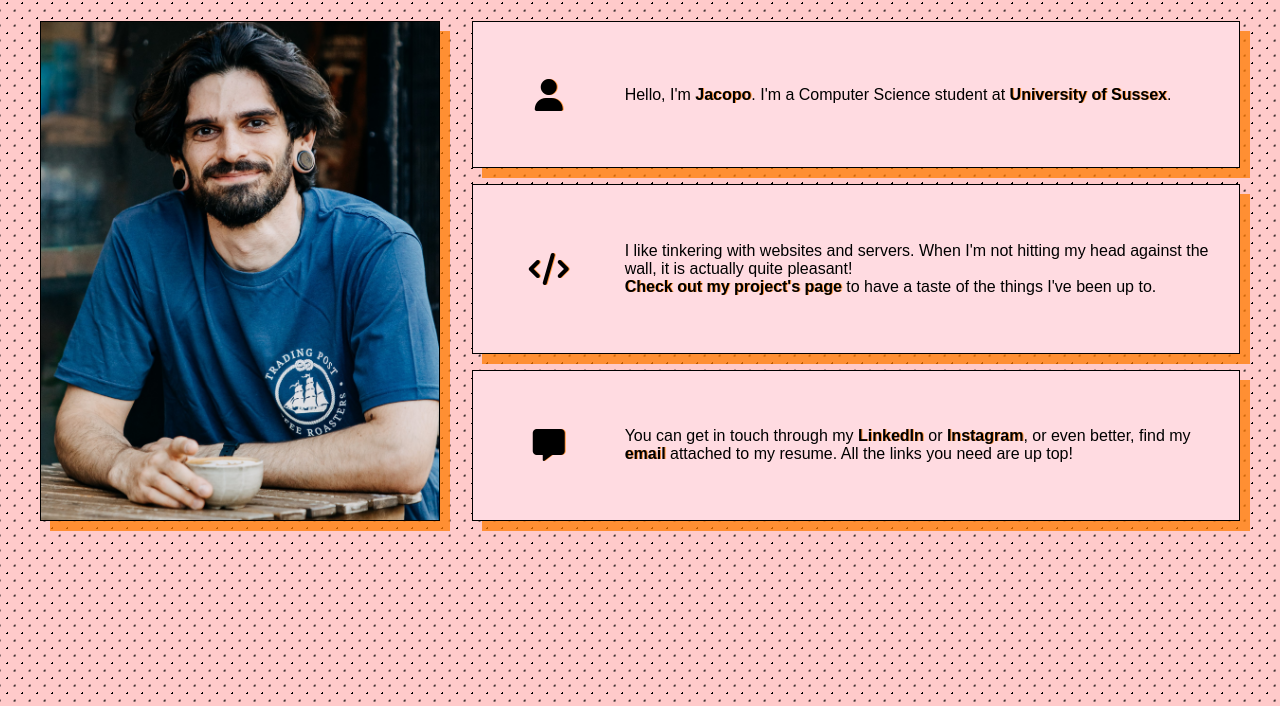
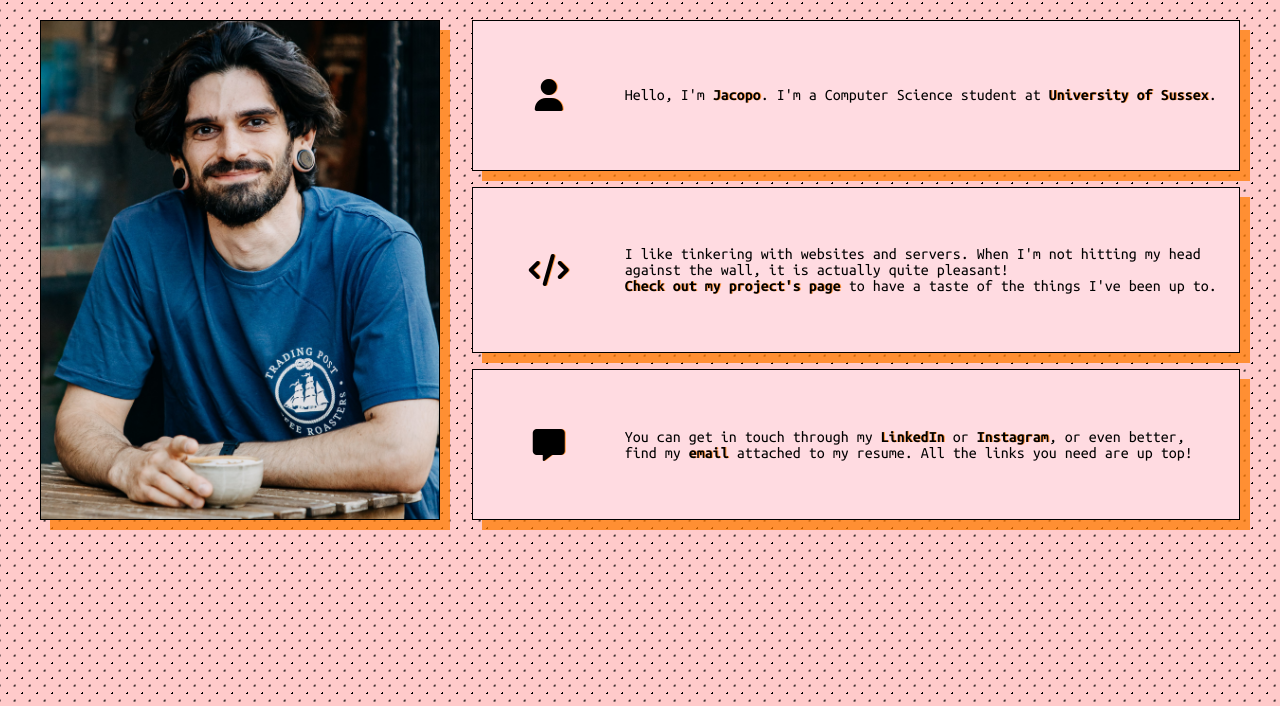
Before and after one commit to cactuuus/portfolio, an Eleventy site: page src/index.html in a window 1280 px wide. Shown: the part 94-800 px from the top of the page. Built offline with nearby package versions, Linux system fonts and the light colour scheme; Eleventy itself is replaced by a stand-in of ours; files that its build step writes are made by us from their sources.

Commit message:
custom google font

```diff
--- a/src/_includes/base.html
+++ b/src/_includes/base.html
@@ -10,6 +10,10 @@
   <link rel="stylesheet" href="/css/styles.css">
   <link rel="stylesheet" href="https://cdnjs.cloudflare.com/ajax/libs/font-awesome/6.5.1/css/all.min.css">
 
+  <link rel="preconnect" href="https://fonts.googleapis.com">
+  <link rel="preconnect" href="https://fonts.gstatic.com" crossorigin>
+  <link href="https://fonts.googleapis.com/css2?family=Ubuntu+Mono:ital,wght@0,400;0,700;1,400;1,700&display=swap" rel="stylesheet">
+
   <title>{{ title }} | Jacopo Calvi</title>
 </head>
 <body>
--- a/src/css/styles.css
+++ b/src/css/styles.css
@@ -32,8 +32,6 @@
 }
 
 body {
-  font-family: "Cascadia Code", monospace;
-
   /* screen sizes reference */
   --extra-small-screen: 550px;
   --small-screen: 800px;
@@ -82,7 +80,7 @@
 
 * {
   box-sizing: border-box;
-  font-family: "Cascadia Code", sans-serif;
+  font-family: "Ubuntu Mono", "Cascadia Code", monospace;
   text-decoration: none;
   font-weight: normal;
   font-size: 1rem;
```
